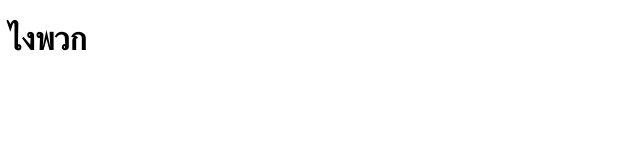
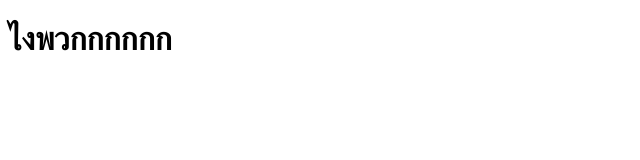
Before and after one commit to MyName-Chet/MyName-Chet.github.io, a plain HTML site: page about.html in a window 1280 px wide. Shown: the whole page, without its empty margins (0-640 px from the left). Drawn offline with Linux system fonts and the light colour scheme.

Commit message:
Update about.html

```diff
--- a/about.html
+++ b/about.html
@@ -6,6 +6,6 @@
     <title>Document</title>
 </head>
 <body>
-    <h1>ไงพวก</h1>
+    <h1>ไงพวกกกกกก</h1>
 </body>
 </html>
```
